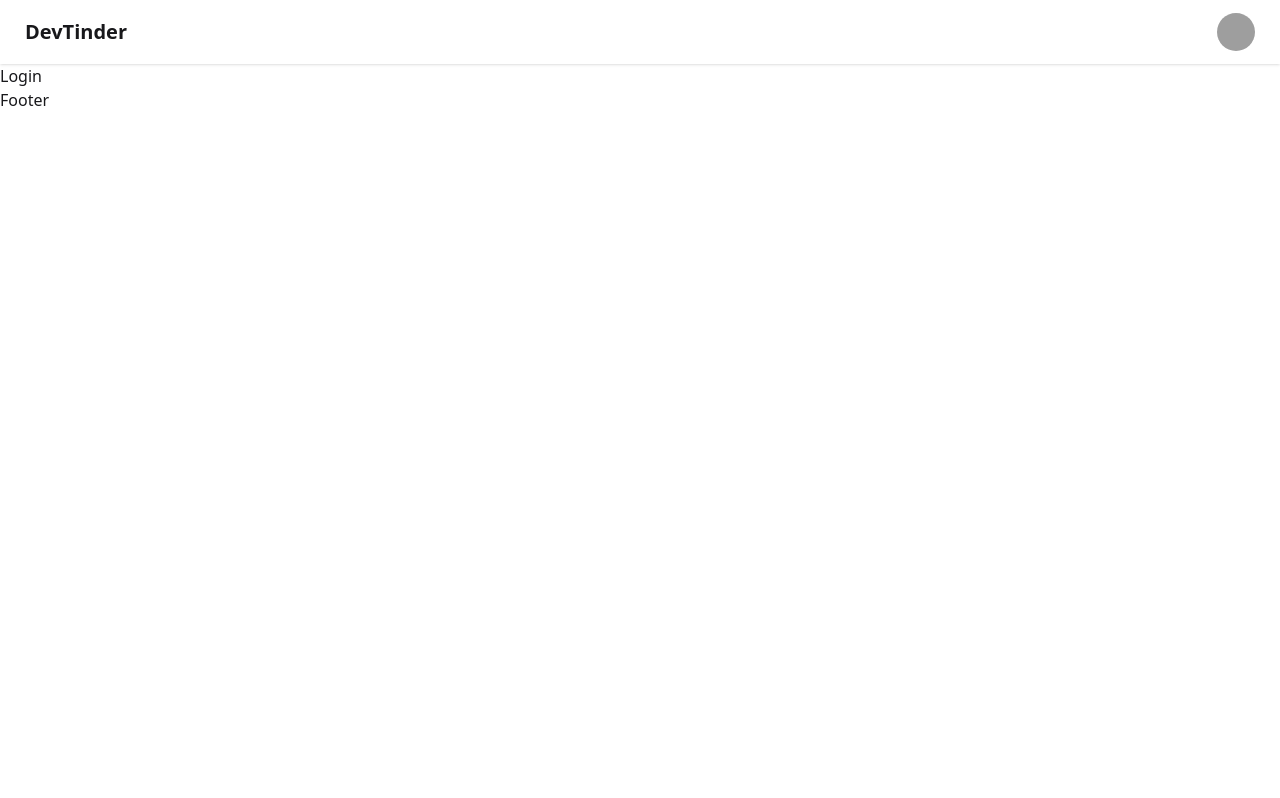
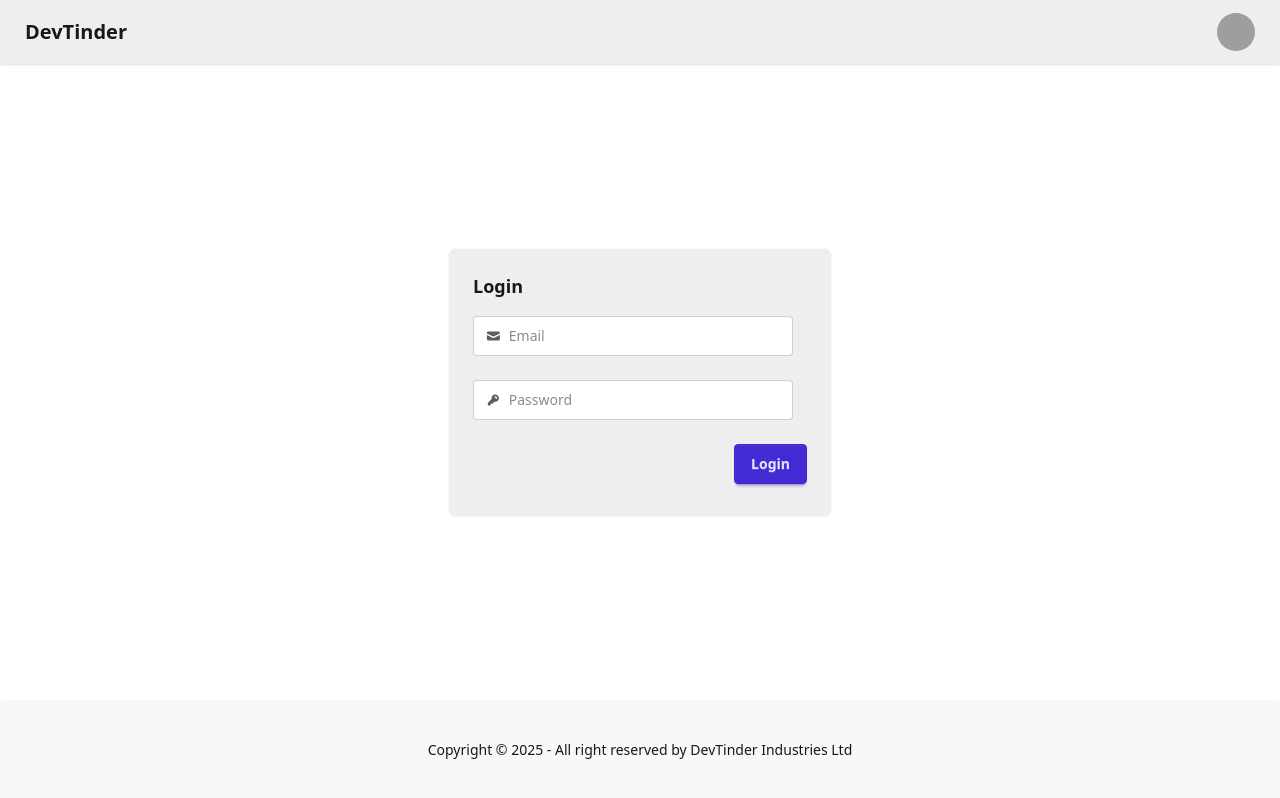
Before and after one commit to SudheerRajV/Devtinder-React, a React (Vite) app: page /login in a window 1280 px wide. Built offline with nearby package versions, Linux system fonts and the light colour scheme; grey boxes are pictures that could not be loaded.

Commit message:
Implemeted Login and footer components.

```diff
--- a/src/components/Body.tsx
+++ b/src/components/Body.tsx
@@ -4,11 +4,11 @@ import Footer from './Footer'
 
 const Body = () => {
   return (
-    <>
+    <div className='flex flex-col min-h-screen'>
         <NavBar/>
         <Outlet/>
         <Footer/>
-    </>
+    </div>
   )
 }
 
--- a/src/components/Footer.tsx
+++ b/src/components/Footer.tsx
@@ -2,7 +2,18 @@ import React from 'react'
 
 const Footer = () => {
   return (
-    <div>Footer</div>
+    <footer className="footer footer-center bg-base-200 text-base-content rounded p-10">
+    {/* <nav className="grid grid-flow-col gap-4">
+      <a className="link link-hover">About us</a>
+      <a className="link link-hover">Contact</a>
+      <a className="link link-hover">Jobs</a>
+      <a className="link link-hover">Press kit</a>
+    </nav> */}
+
+    <aside>
+      <p>Copyright © {new Date().getFullYear()} - All right reserved by DevTinder Industries Ltd</p>
+    </aside>
+  </footer>
   )
 }
 
--- a/src/components/Login.tsx
+++ b/src/components/Login.tsx
@@ -2,7 +2,42 @@ import React from 'react'
 
 const Login = () => {
   return (
-    <div>Login</div>
+    <div className="flex grow justify-center items-center">
+    <div className="card card-border bg-base-300 w-96 my-8">
+      <div className="card-body">
+        <h2 className="card-title">Login</h2>
+      <label className="input input-bordered flex items-center gap-2 my-2">
+        <svg
+          xmlns="http://www.w3.org/2000/svg"
+          viewBox="0 0 16 16"
+          fill="currentColor"
+          className="h-4 w-4 opacity-70">
+          <path
+            d="M2.5 3A1.5 1.5 0 0 0 1 4.5v.793c.026.009.051.02.076.032L7.674 8.51c.206.1.446.1.652 0l6.598-3.185A.755.755 0 0 1 15 5.293V4.5A1.5 1.5 0 0 0 13.5 3h-11Z" />
+          <path
+            d="M15 6.954 8.978 9.86a2.25 2.25 0 0 1-1.956 0L1 6.954V11.5A1.5 1.5 0 0 0 2.5 13h11a1.5 1.5 0 0 0 1.5-1.5V6.954Z" />
+        </svg>
+        <input type="text" className="grow" placeholder="Email" />
+      </label>
+      <label className="input input-bordered flex items-center gap-2 my-2">
+        <svg
+          xmlns="http://www.w3.org/2000/svg"
+          viewBox="0 0 16 16"
+          fill="currentColor"
+          className="h-4 w-4 opacity-70">
+          <path
+            fillRule="evenodd"
+            d="M14 6a4 4 0 0 1-4.899 3.899l-1.955 1.955a.5.5 0 0 1-.353.146H5v1.5a.5.5 0 0 1-.5.5h-2a.5.5 0 0 1-.5-.5v-2.293a.5.5 0 0 1 .146-.353l3.955-3.955A4 4 0 1 1 14 6Zm-4-2a.75.75 0 0 0 0 1.5.5.5 0 0 1 .5.5.75.75 0 0 0 1.5 0 2 2 0 0 0-2-2Z"
+            clipRule="evenodd" />
+        </svg>
+        <input type="password" className="grow" placeholder="Password" />
+      </label>
+        <div className="card-actions justify-end my-2">
+          <button className="btn btn-primary">Login</button>
+        </div>
+      </div>
+    </div>
+    </div>
   )
 }
 
--- a/src/components/NavBar.tsx
+++ b/src/components/NavBar.tsx
@@ -2,7 +2,7 @@ import React from 'react'
 
 const NavBar = () => {
   return (
-    <div className="navbar bg-base-100 shadow-sm">
+    <div className="navbar bg-base-300 shadow-sm">
   <div className="flex-1">
     <a className="btn btn-ghost text-xl">DevTinder</a>
   </div>
```
